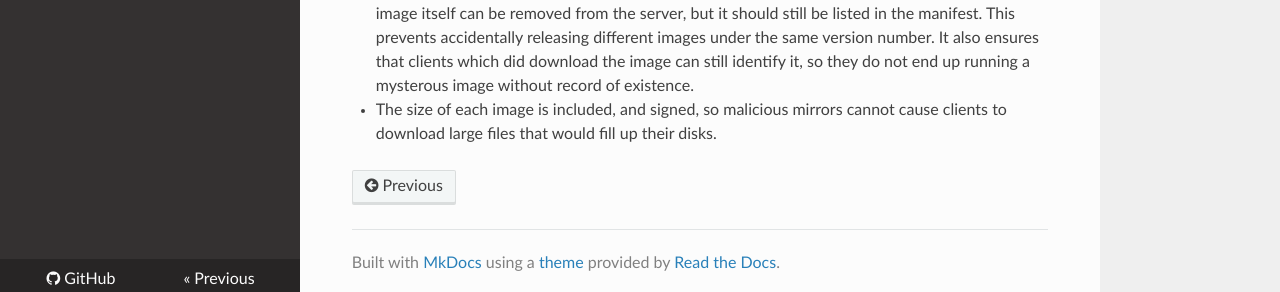
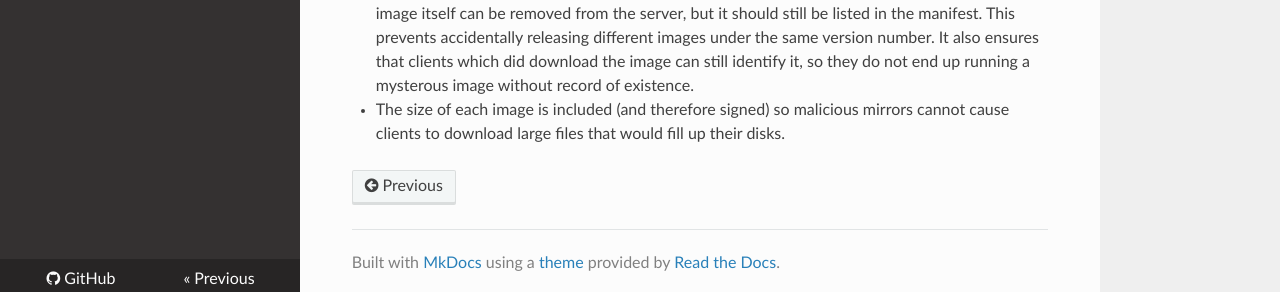
Before and after one commit to ruuda/tako, an MkDocs documentation site: the page built from docs/manifest-format.md, in a window 1280 px wide and 900 px high, scrolled down 661 px. Shown: the part 601-893 px from the top of the window. Built offline with MkDocs 1.6.1, drawn with Linux system fonts in a browser that asks for light colours; nearby versions of some CDN libraries; old or Windows-style settings are respelled for this version of MkDocs.

Commit message:
Improve docs a bit

```diff
--- a/docs/manifest-format.md
+++ b/docs/manifest-format.md
@@ -55,5 +55,5 @@ a GPG-signed `SHASUMS` file.
   accidentally releasing different images under the same version number. It also
   ensures that clients which did download the image can still identify it, so
   they do not end up running a mysterous image without record of existence.
-* The size of each image is included, and signed, so malicious mirrors cannot
-  cause clients to download large files that would fill up their disks.
+* The size of each image is included (and therefore signed) so malicious mirrors
+  cannot cause clients to download large files that would fill up their disks.
```
